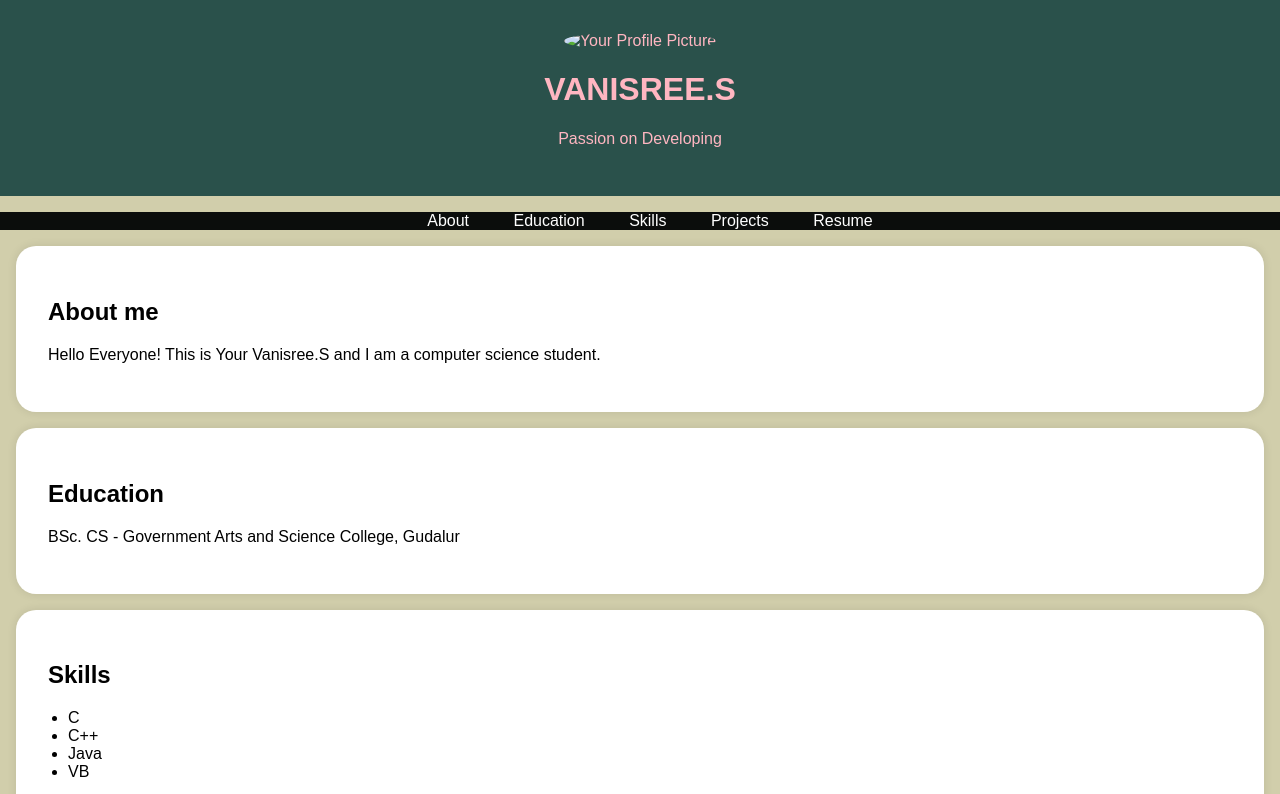
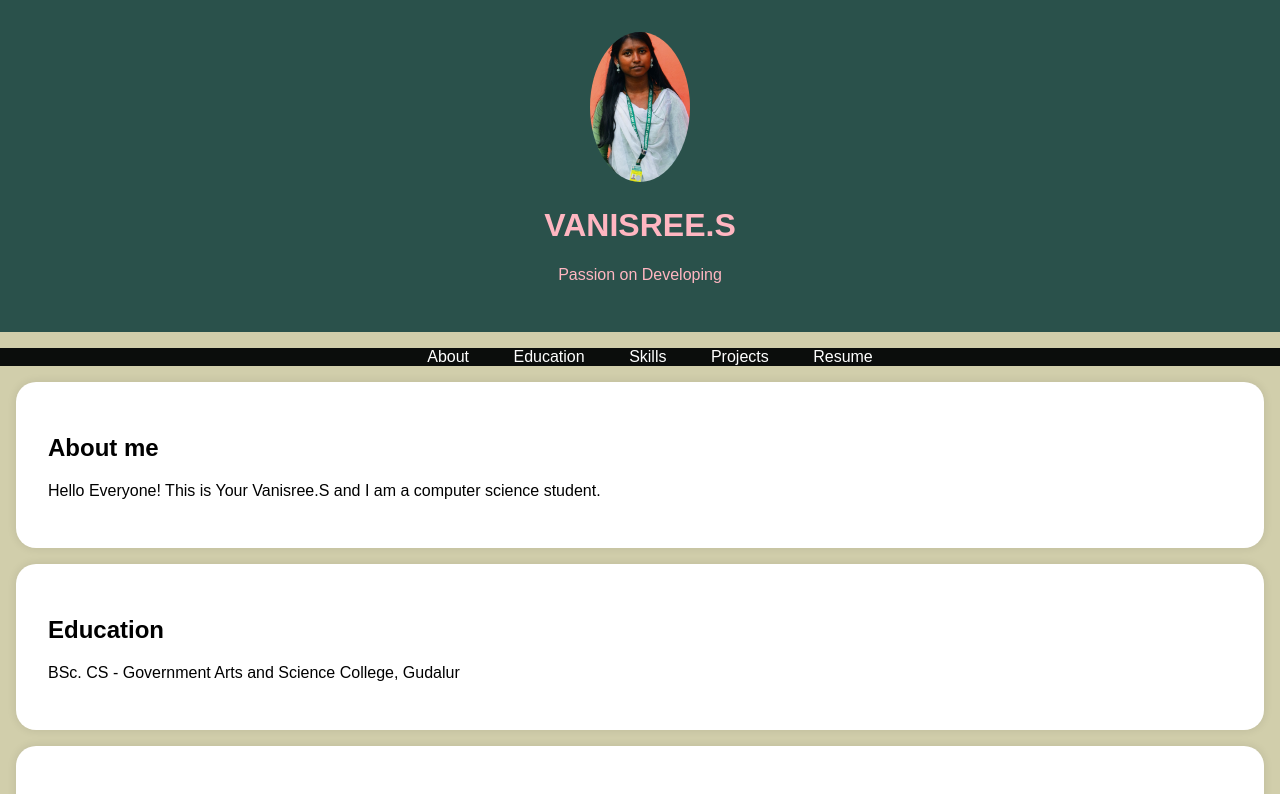
Before and after one commit to Vanisree143/Digitalportfolio, a plain HTML site: page index.html in a window 1280 px wide. Shown: the top 794 px of the page. Drawn offline with Linux system fonts and the light colour scheme; the site is published under a folder, as on GitHub Pages, so addresses that start at the root find nothing.

Commit message:
Update index.html

```diff
--- a/index.html
+++ b/index.html
@@ -84,7 +84,7 @@
     <header>
         <div class="header-content">
             <!-- Add your profile picture here -->
-            <img src="/Screenshot_20231026-140110.jpg " alt="Your Profile Picture" class="profile-picture">
+            <img src="Screenshot_20231026-140110.jpg " alt="Your Profile Picture" class="profile-picture">
             <h1>VANISREE.S </h1>
             <p>Passion on Developing</p>
         </div>
```
